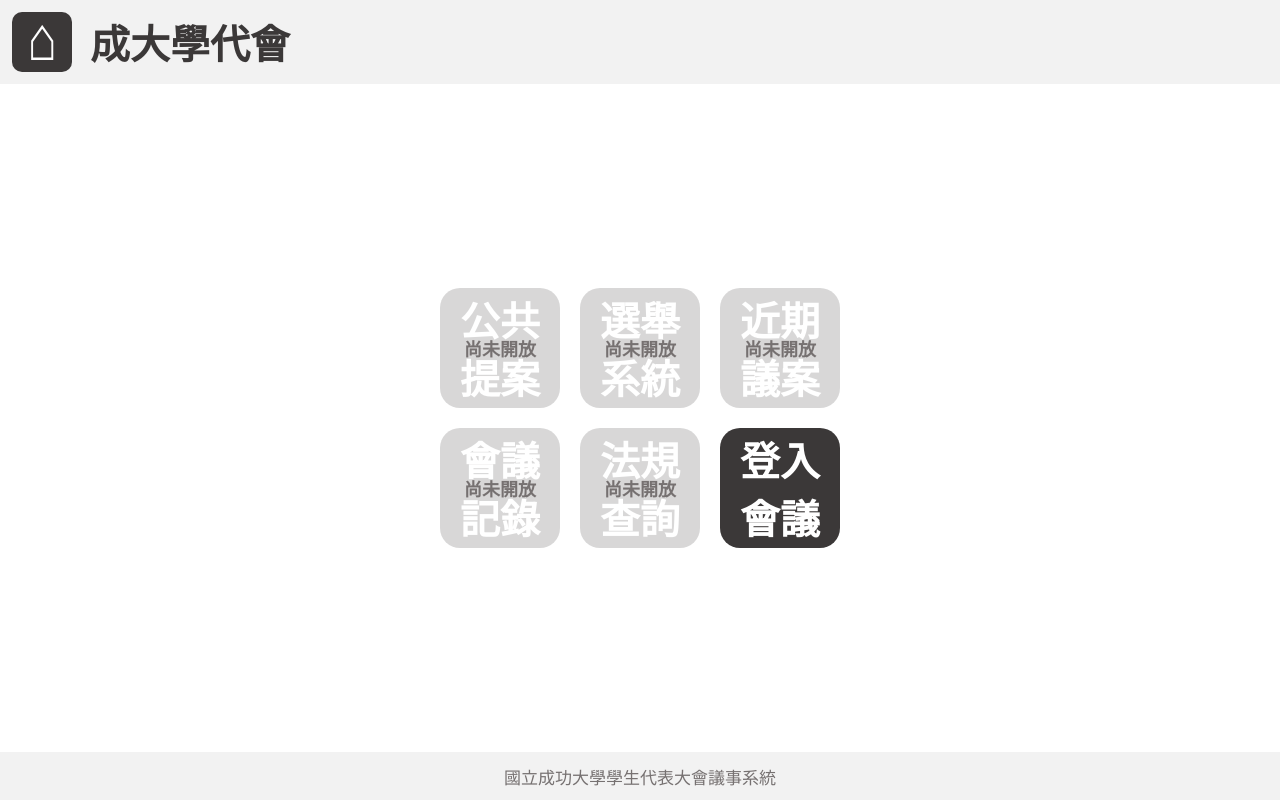
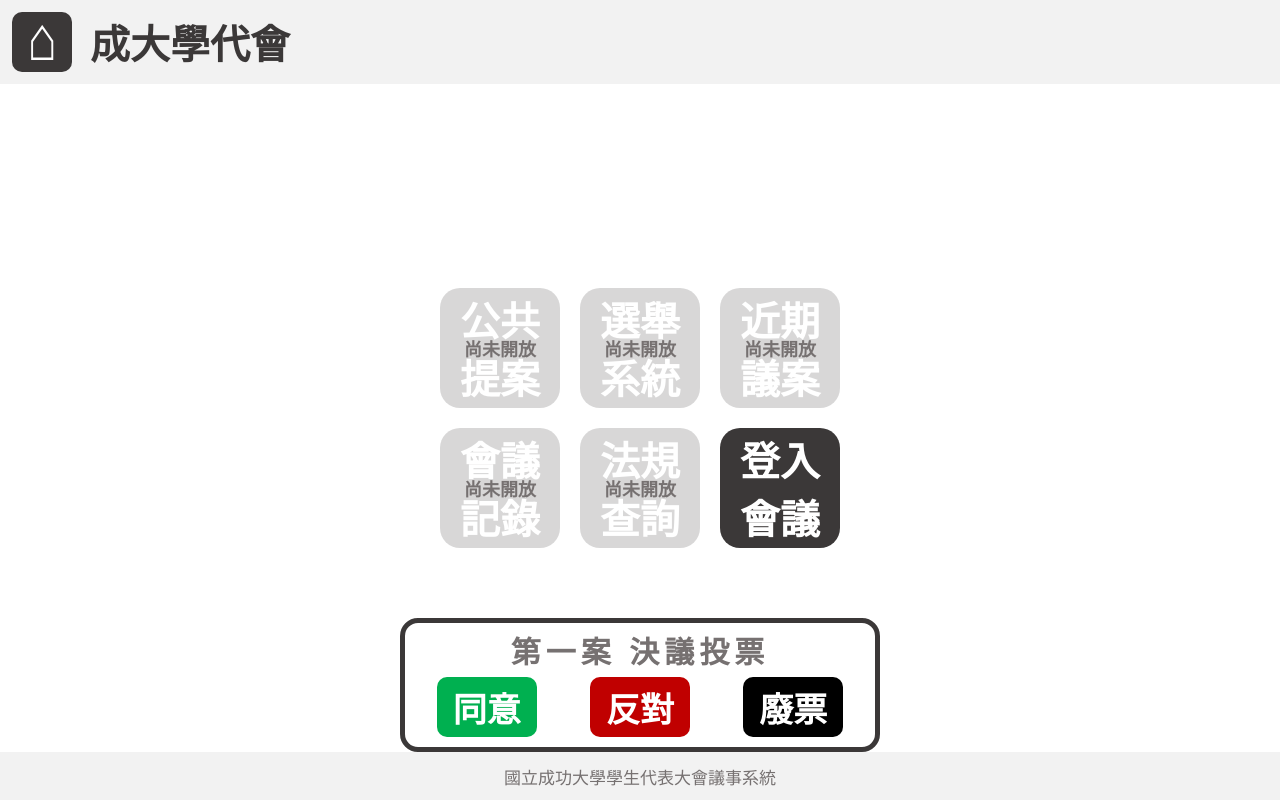
Before and after one commit to a86101102/Council, a Vue app: page / in a window 1280 px wide. Built offline with nearby package versions, Linux system fonts and the light colour scheme.

Commit message:
add VoteDetailWindow to router & show VoteWindow in homepage

```diff
--- a/src/App.vue
+++ b/src/App.vue
@@ -1,10 +1,10 @@
 <template>
   <div id="app">
-    <!-- <VoteWindow/> -->
     <Navbar :semester="semester" :period="period" :name="name"/>
     <div id="main" class="container">
       <router-view @update-title="updateTitle1"/>
     </div>
+    <VoteWindow/>
     <Footer/>
   </div>
 </template>
@@ -12,7 +12,8 @@
 <script>
 import Navbar from '@/layout/components/Navbar.vue'
 import Footer from '@/layout/components/Footer.vue'
-// import VoteWindow from '@/components/VoteWindow.vue'
+import VoteWindow from '@/components/VoteWindow.vue'
+// import VoteDetailWindow from '@/components/VoteDetailWindow.vue'
 // import { mapState } from 'vuex'
 
 export default {
@@ -20,7 +21,7 @@ export default {
   components: {
     Navbar,
     Footer,
-    // VoteWindow,
+    VoteWindow,
   },
   data(){
     return {
--- a/src/router/index.js
+++ b/src/router/index.js
@@ -31,6 +31,11 @@ const routes = [
     component: () => import(/* webpackChunkName: "ConferenceSchedule" */ '../views/ConferenceSchedule.vue'),
   },
   {
+    path: '/vote',
+    name: 'vote',
+    component: () => import(/* webpackChunkName: "ConferenceSchedule" */ '../components/VoteDetailWindow.vue'),
+  },
+  {
     path: '/conference/:delibrationID/proposal/:proposalID',
     name: 'detail',
     component: () => import(/* webpackChunkName: "ConferenceDetail" */ '../views/ConferenceDetail.vue'),
```
